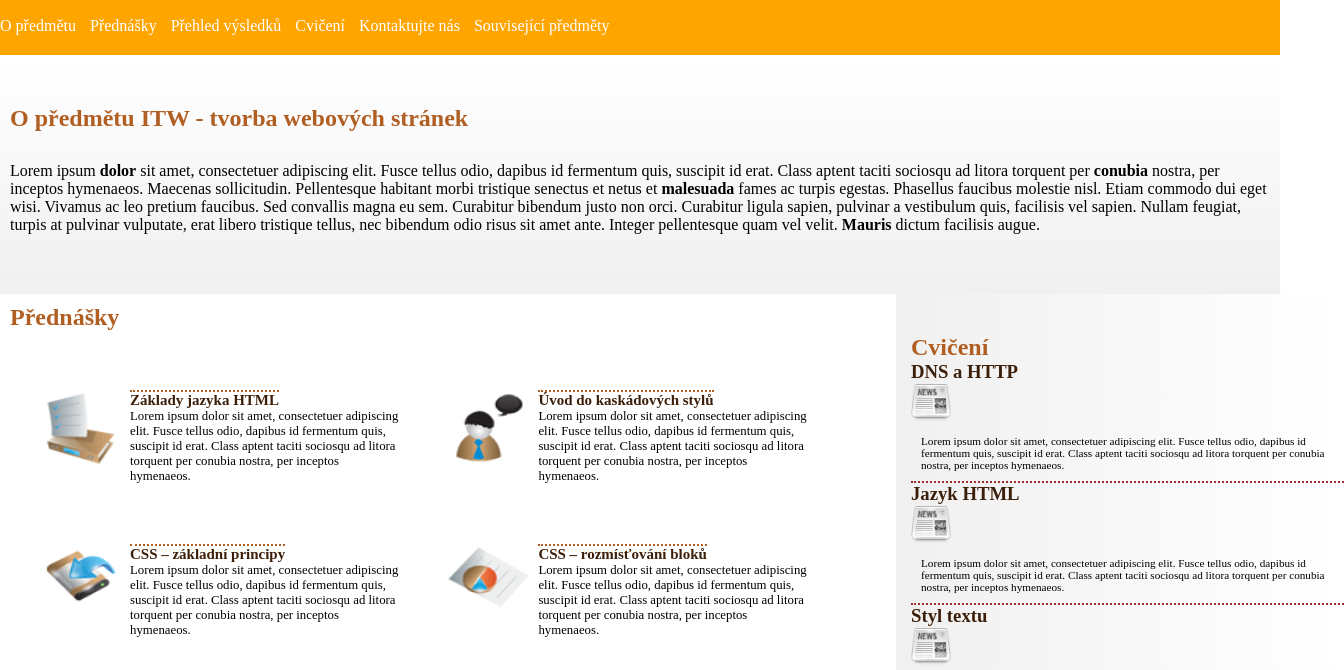
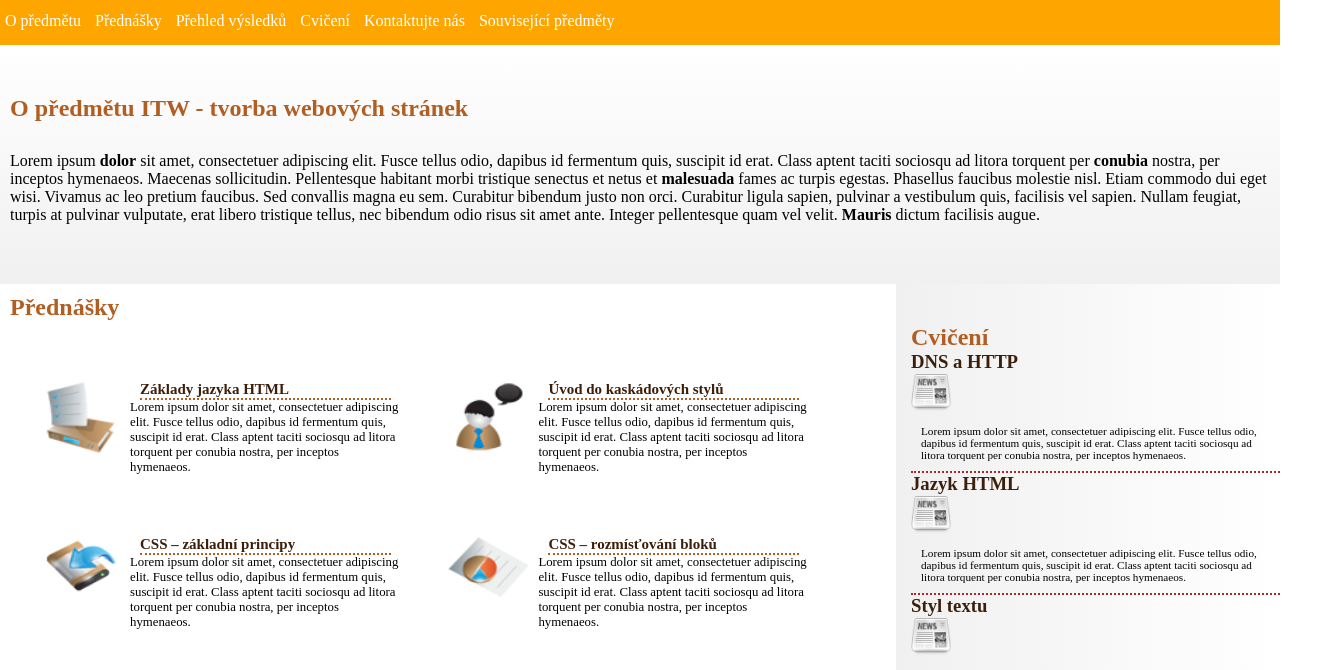
Before and after one commit to RomanMachala/ITW, a plain HTML site: page Cviko_4/index.html in a window 1280 px wide. Shown: the part 111-781 px from the top of the page, 1344 px wide, since content can reach past the window. Drawn offline with Linux system fonts and the light colour scheme.

Commit message:
modified exercise no. 4

```diff
--- a/Cviko_4/style.css
+++ b/Cviko_4/style.css
@@ -3,11 +3,6 @@
 }
 body{
     width: 100%;
-}
-nav{
-    padding-top: 20px;
-    background-color: orange;
-    padding-bottom: 20px;
 }
 .Header {
     background-color: #3c1f0a;
@@ -29,6 +24,10 @@ h1{
     color: white;
     text-decoration: none;
 }
+nav{
+    height: 100%;
+    background-color: orange;
+}
 #nabidka{
     list-style-type: none;
     width: 100%;
@@ -36,23 +35,21 @@ h1{
     padding: 0;
 }
 #nabidka li{
-    display: inline;
+    display: inline-block;
+    padding-top: 15px;
+    padding-bottom: 15px;
+}
+#nabidka li:hover{
+    background-color: #3c1f0a;
 }
 #nabidka li a{
     color: white;
     text-decoration: none;
-    margin-right: 10px;
+    padding: 0;
+    margin: 0;
+    margin-right: 5px;
+    margin-left: 5px;
     position: relative;
-}
-#nabidka li a:hover:after {
-    content: '';
-    position: absolute;
-    left: 50%;
-    bottom: -10px;
-    border-left: 5px solid transparent;
-    border-right: 5px solid transparent;
-    border-top: 5px solid grey;
-    transform: translateX(-50%);
 }
 h2{
     color: #b15e23;
@@ -80,8 +77,10 @@ a{
     width: 100%;
 }
 .lecture a{
-    border-top: dotted 2px #b15e23;
-    width: 100%;
+    display: block;
+    border-bottom: dotted 2px #b15e23;
+    width: 70%;
+    margin-left: 100px;
 }
 .lecture_wrapper{
     padding: 10px;
@@ -139,7 +138,8 @@ a{
 
 }
 table{
-    width: 100%;
+    margin-left: 10px;
+    width: 90%;
 }
 .table_c{
     width: 100%;
@@ -225,7 +225,7 @@ table td{
 @media screen and (min-width: 992px){
     .middle{
         display: grid;
-        grid-template-columns: 70% 35%;
+        grid-template-columns: 70% 30%;
         grid-template-areas: 'left center';
     }
     .left_side{
```
